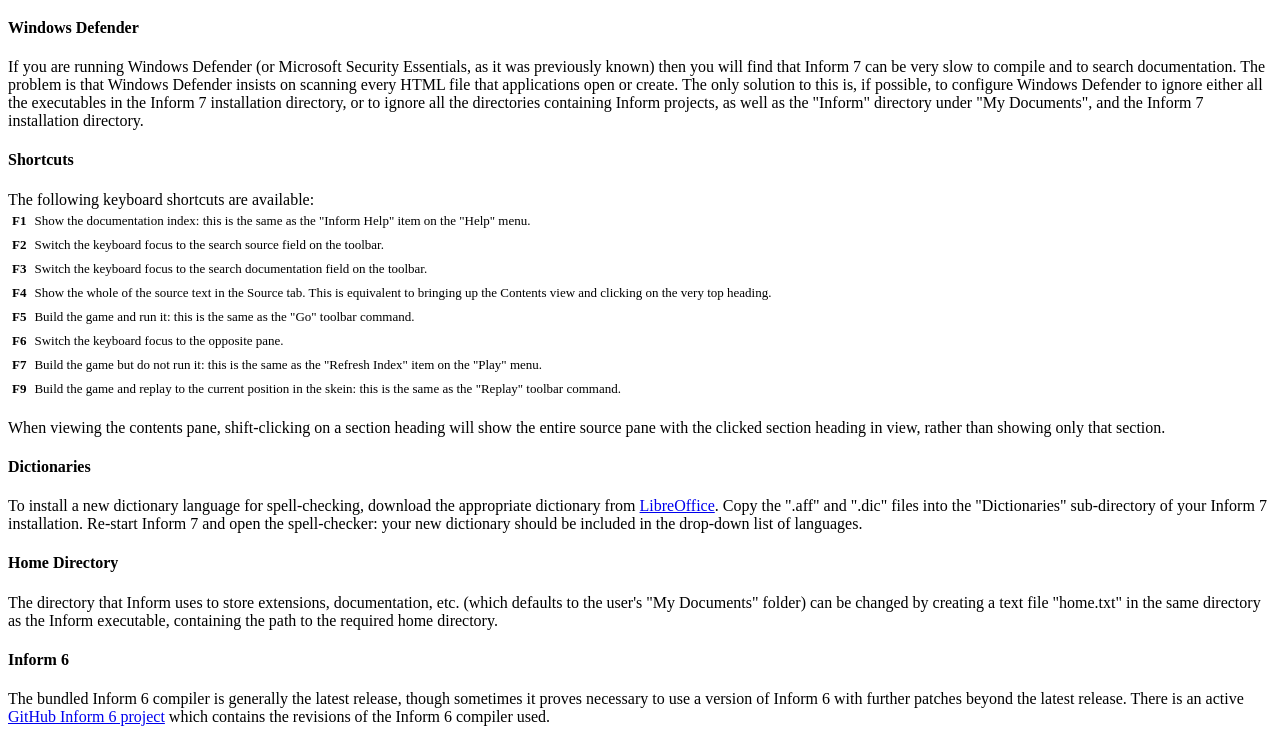
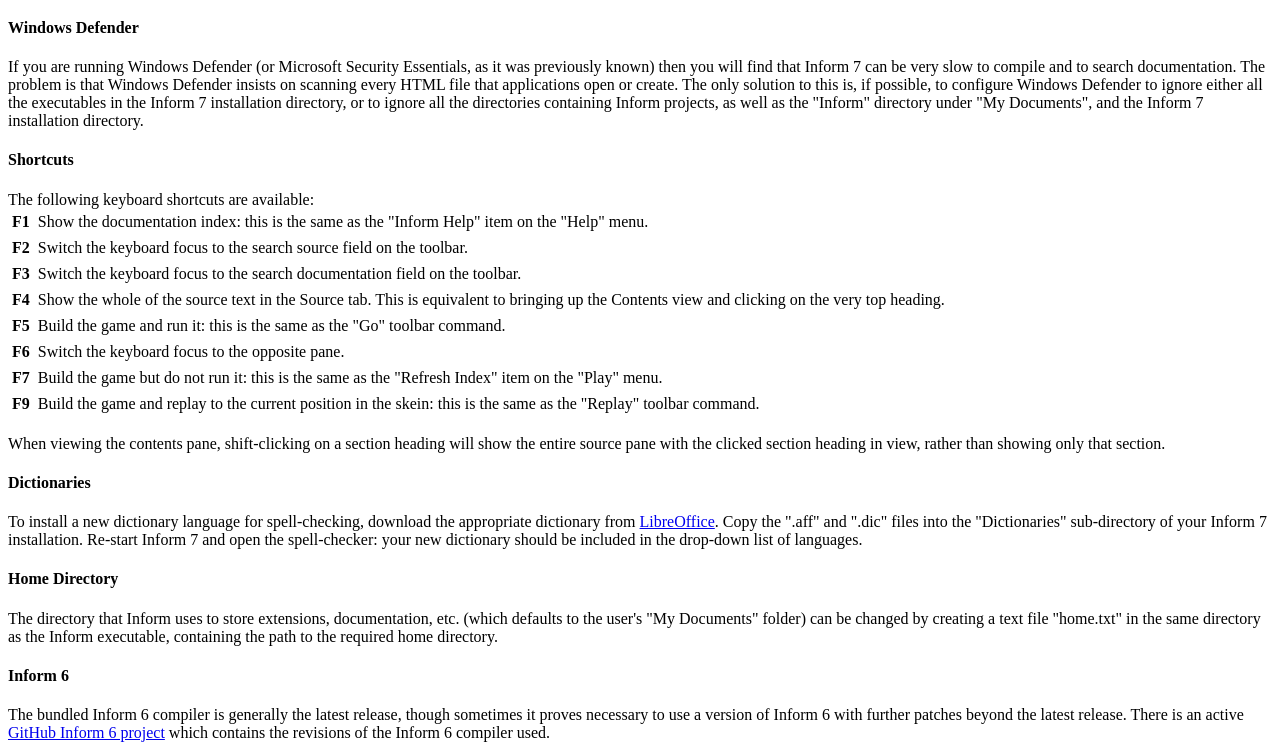
Before and after one commit to DavidKinder/Windows-Inform7, a plain HTML site: page Build/Documentation/windows/Windows.html in a window 1280 px wide. Shown: the part 80-830 px from the top of the page. Drawn offline with Linux system fonts and the light colour scheme.

Commit message:
Tidy HTML

```diff
--- a/Build/Documentation/windows/Windows.html
+++ b/Build/Documentation/windows/Windows.html
@@ -18,39 +18,39 @@ Inform projects, as well as the "Inform" directory under "My Documents", and the
 The following keyboard shortcuts are available:
 <table border="0" cellpadding="4" cellspacing="0">
   <tr>
-    <td nowrap valign=top><font size=2><strong>F1</strong></font></td>
-    <td><font size=2>Show the documentation index: this is the same as the "Inform Help" item on the "Help" menu.</font></td>
+    <td nowrap valign=top><strong>F1</strong></td>
+    <td>Show the documentation index: this is the same as the "Inform Help" item on the "Help" menu.</td>
   </tr>
   <tr>
-    <td nowrap valign=top><font size=2><strong>F2</strong></td>
-    <td><font size=2>Switch the keyboard focus to the search source field on the toolbar.</font></td>
+    <td nowrap valign=top><strong>F2</strong></td>
+    <td>Switch the keyboard focus to the search source field on the toolbar.</td>
   </tr>
   <tr>
-    <td nowrap valign=top><font size=2><strong>F3</strong></td>
-    <td><font size=2>Switch the keyboard focus to the search documentation field on the toolbar.</font></td>
+    <td nowrap valign=top><strong>F3</strong></td>
+    <td>Switch the keyboard focus to the search documentation field on the toolbar.</td>
   </tr>
   <tr>
-    <td nowrap valign=top><font size=2><strong>F4</strong></td>
-    <td><font size=2>Show the whole of the source text in the Source tab. This is equivalent to bringing
-up the Contents view and clicking on the very top heading.</font></td>
+    <td nowrap valign=top><strong>F4</strong></td>
+    <td>Show the whole of the source text in the Source tab. This is equivalent to bringing
+up the Contents view and clicking on the very top heading.</td>
   </tr>
   <tr>
-    <td nowrap valign=top><font size=2><strong>F5</strong></font></td>
-    <td ><font size=2>Build the game and run it: this is the same as the "Go" toolbar command.</font></td>
+    <td nowrap valign=top><strong>F5</strong></td>
+    <td>Build the game and run it: this is the same as the "Go" toolbar command.</td>
   </tr>
   <tr>
-    <td nowrap valign=top><font size=2><strong>F6</strong></font></td>
-    <td><font size=2>Switch the keyboard focus to the opposite pane.</font></td>
+    <td nowrap valign=top><strong>F6</strong></td>
+    <td>Switch the keyboard focus to the opposite pane.</td>
   </tr>
   <tr>
-    <td nowrap valign=top><font size=2><strong>F7</strong></font></td>
-    <td><font size=2>Build the game but do not run it: this is the same as the "Refresh Index" item on the
-"Play" menu.</font></td>
+    <td nowrap valign=top><strong>F7</strong></td>
+    <td>Build the game but do not run it: this is the same as the "Refresh Index" item on the
+"Play" menu.</td>
   </tr>
   <tr>
-    <td nowrap valign=top><font size=2><strong>F9</strong></font></td>
-    <td><font size=2>Build the game and replay to the current position in the skein: this is the same as the
-"Replay" toolbar command.</font></td>
+    <td nowrap valign=top><strong>F9</strong></td>
+    <td>Build the game and replay to the current position in the skein: this is the same as the
+"Replay" toolbar command.</td>
   </tr>
 </table>
 <br>
```
